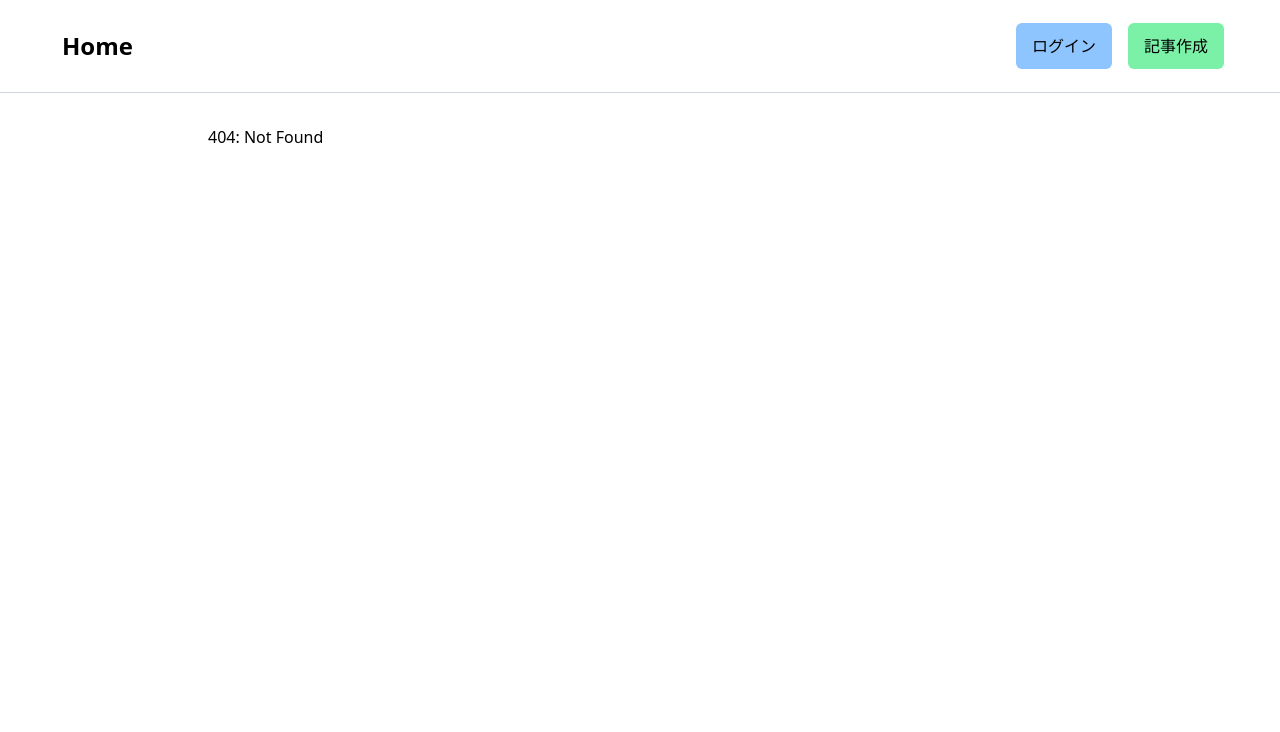
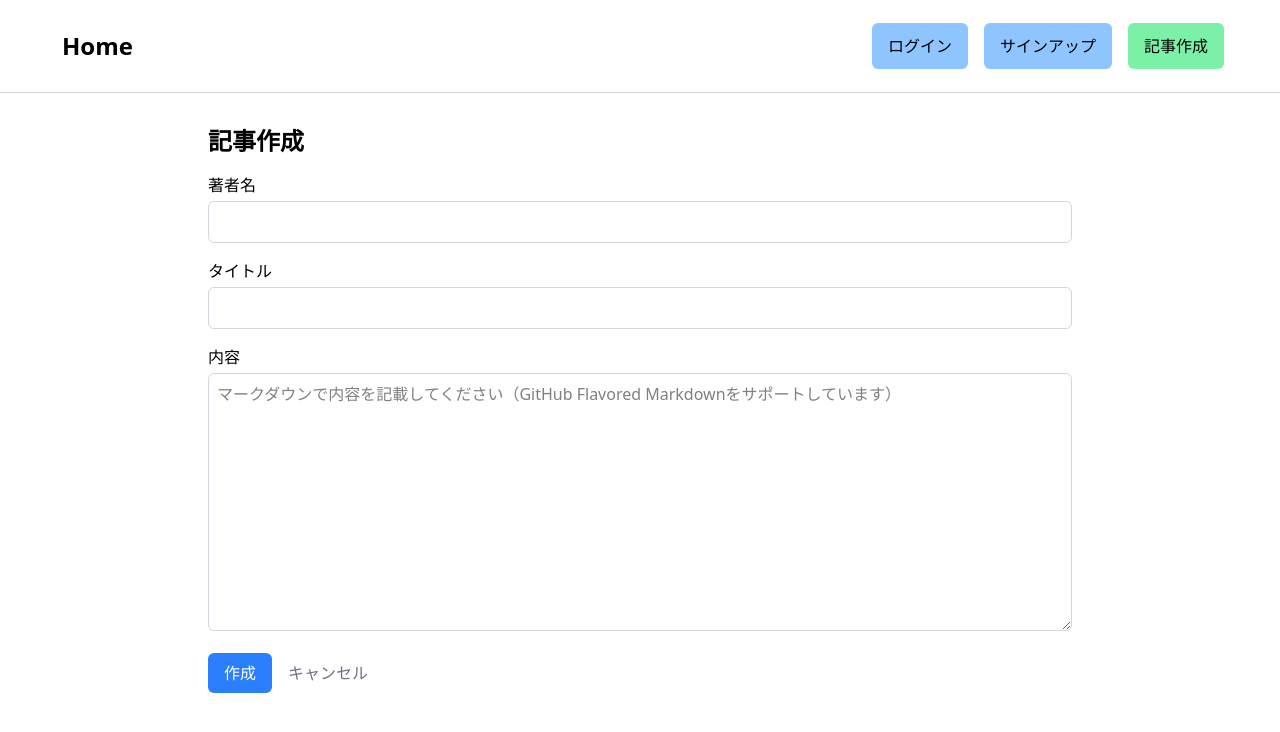
Before and after one commit to la-lala8701/my-blog, a Next.js app: page /create in a window 1280 px wide. Before the commit this address had no page. Shown: the top 732 px of the page. Built offline with nearby package versions, Linux system fonts and the light colour scheme; no server answers.

Commit message:
fix: ディレクトリの変更

```diff
--- a/app/components/EditButtons.tsx
+++ b/app/components/EditButtons.tsx
@@ -8,7 +8,7 @@ export const EditButtons = ({setShowModal}: {setShowModal: Dispatch<SetStateActi
 
   return (
     <div className="text-right mt-20">
-      <Link href={`/pages/post/${params.id}/edit`}>
+      <Link href={`/post/${params.id}/edit`}>
         <button className="bg-green-500 text-white px-4 py-2 rounded-md hover:bg-green-600 cursor-pointer">
           記事を編集
         </button>
--- a/app/components/EditPost.tsx
+++ b/app/components/EditPost.tsx
@@ -33,7 +33,7 @@ export const EditPost = ({ post }: { post: PostData }) => {
       // ここで記事編集のロジックを実装します
       await updatePostById(post.id, editPost);
       alert('記事が更新されました！');
-      location.href = `/pages/post/${post.id}`;
+      location.href = `/post/${post.id}`;
     },
     [editPost, post.id],
   );
@@ -75,7 +75,7 @@ export const EditPost = ({ post }: { post: PostData }) => {
           更新
         </button>
       </form>
-      <Link href={`/pages/post/${post.id}`}>
+      <Link href={`/post/${post.id}`}>
         <button className="px-4 py-2 bg-gray-300 text-black rounded-md hover:bg-gray-400 cursor-pointer">
           記事詳細に戻る
         </button>
--- a/app/components/Header.tsx
+++ b/app/components/Header.tsx
@@ -12,15 +12,23 @@ export const Header = () => {
             <li>
               <Link
                 className="px-4 py-3 bg-blue-300 rounded-md hover:bg-blue-400"
-                href="/pages/login"
+                href="/login"
               >
                 ログイン
               </Link>
             </li>
             <li>
               <Link
+                className="ml-4 px-4 py-3 bg-blue-300 rounded-md hover:bg-blue-400"
+                href="/login"
+              >
+                サインアップ
+              </Link>
+            </li>
+            <li>
+              <Link
                 className="ml-4 px-4 py-3 bg-green-300 rounded-md hover:bg-green-400"
-                href="/pages/create"
+                href="/create"
               >
                 記事作成
               </Link>
--- a/app/components/PostsItem.tsx
+++ b/app/components/PostsItem.tsx
@@ -4,7 +4,7 @@ import { PostData } from "../types";
 export const PostsItem = (props: PostData) => {
   return (
     <article>
-        <Link href={`/pages/post/${props.id}`} className="block border-2 border-gray-300 rounded-lg p-4 hover:bg-gray-100">
+        <Link href={`/post/${props.id}`} className="block border-2 border-gray-300 rounded-lg p-4 hover:bg-gray-100">
           <h2 className="text-xl font-bold mb-3">{props.title}</h2>
           <div className="flex items-start gap-2">
             <div className="w-7 h-7 bg-gray-400 rounded-full"></div>
--- a/app/pages/create/page.tsx
+++ b/app/create/page.tsx
@@ -101,7 +101,7 @@ export default function CreatePage() {
       // 新規データを追加し、フォームをリセット
       dispatch({ type: 'finished' });
       alert('記事が作成されました！');
-      location.href = `/pages/post/${id}`;
+      location.href = `/post/${id}`;
     },
     [state.title, state.content, state.author, id],
   );
@@ -112,7 +112,7 @@ export default function CreatePage() {
       <form
         className="space-y-4"
         onSubmit={handleSubmit}
-        action={`/pages/post/${id}`}
+        action={`/post/${id}`}
         suppressHydrationWarning
       >
         <div>
```
Also changed, not shown: app/login/page.tsx (renamed from app/pages/login/page.tsx), app/post/[id]/edit/page.tsx (renamed from app/pages/post/[id]/edit/page.tsx), app/post/[id]/page.tsx (renamed from app/pages/post/[id]/page.tsx).
